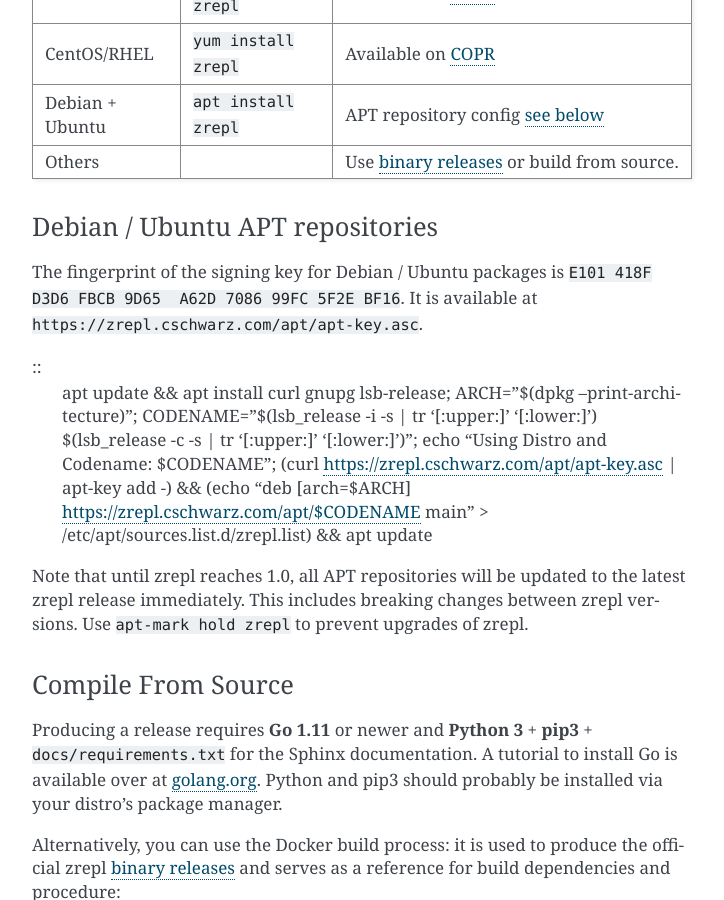
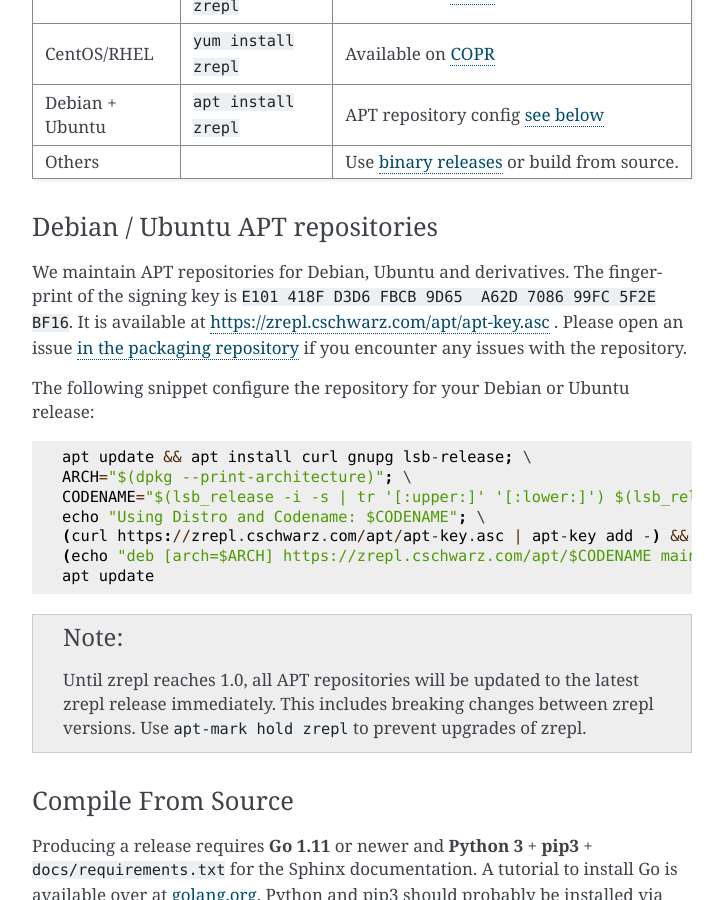
Before and after one commit to zrepl/zrepl, a Sphinx documentation site: the page built from docs/installation.rst, in a window 1280 px wide and 900 px high, scrolled down 859 px. Shown: the whole window, without its empty margins (388-1112 px from the left). Built offline with Sphinx 7.4.7, drawn with Linux system fonts in a browser that asks for light colours; the version number could not be read and is left out.

Commit message:
docs: install: apt: fix snippet display & link to packaging repo

```diff
--- a/docs/installation.rst
+++ b/docs/installation.rst
@@ -58,10 +58,15 @@
 Debian / Ubuntu APT repositories
 ~~~~~~~~~~~~~~~~~~~~~~~~~~~~~~~~
 
-The fingerprint of the signing key for Debian / Ubuntu packages is ``E101 418F D3D6 FBCB 9D65  A62D 7086 99FC 5F2E BF16``.
-It is available at ``https://zrepl.cschwarz.com/apt/apt-key.asc``.
+We maintain APT repositories for Debian, Ubuntu and derivatives.
+The fingerprint of the signing key is ``E101 418F D3D6 FBCB 9D65  A62D 7086 99FC 5F2E BF16``.
+It is available at `<https://zrepl.cschwarz.com/apt/apt-key.asc>`_ .
+Please open an issue `in the packaging repository <https://github.com/zrepl/debian-binary-packaging>`_ if you encounter any issues with the repository.
+
+The following snippet configure the repository for your Debian or Ubuntu release:
 
 ::
+
     apt update && apt install curl gnupg lsb-release; \
     ARCH="$(dpkg --print-architecture)"; \
     CODENAME="$(lsb_release -i -s | tr '[:upper:]' '[:lower:]') $(lsb_release -c -s | tr '[:upper:]' '[:lower:]')"; \
@@ -70,9 +75,12 @@
     (echo "deb [arch=$ARCH] https://zrepl.cschwarz.com/apt/$CODENAME main" > /etc/apt/sources.list.d/zrepl.list) && \
     apt update
 
-Note that until zrepl reaches 1.0, all APT repositories will be updated to the latest zrepl release immediately.
-This includes breaking changes between zrepl versions.
-Use ``apt-mark hold zrepl`` to prevent upgrades of zrepl.
+
+.. NOTE::
+
+   Until zrepl reaches 1.0, all APT repositories will be updated to the latest zrepl release immediately.
+   This includes breaking changes between zrepl versions.
+   Use ``apt-mark hold zrepl`` to prevent upgrades of zrepl.
 
 Compile From Source
 ~~~~~~~~~~~~~~~~~~~
```
